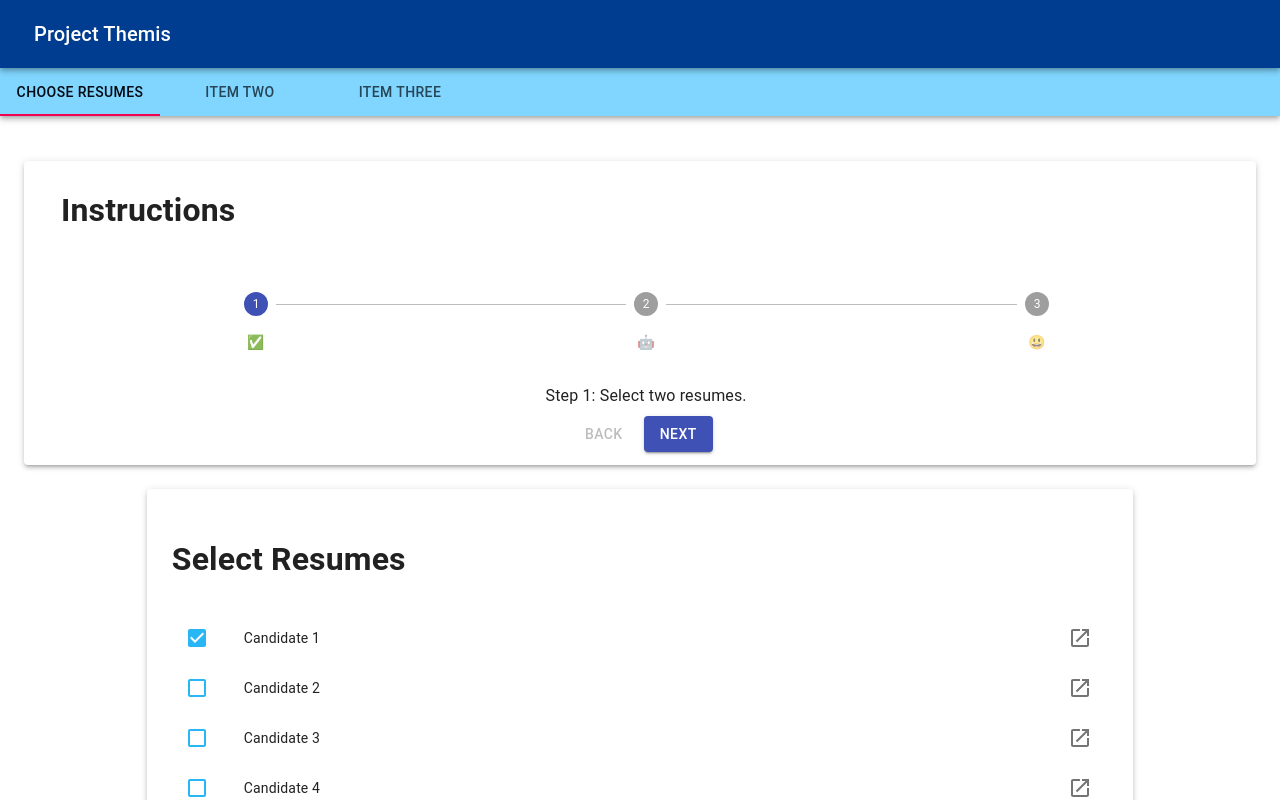
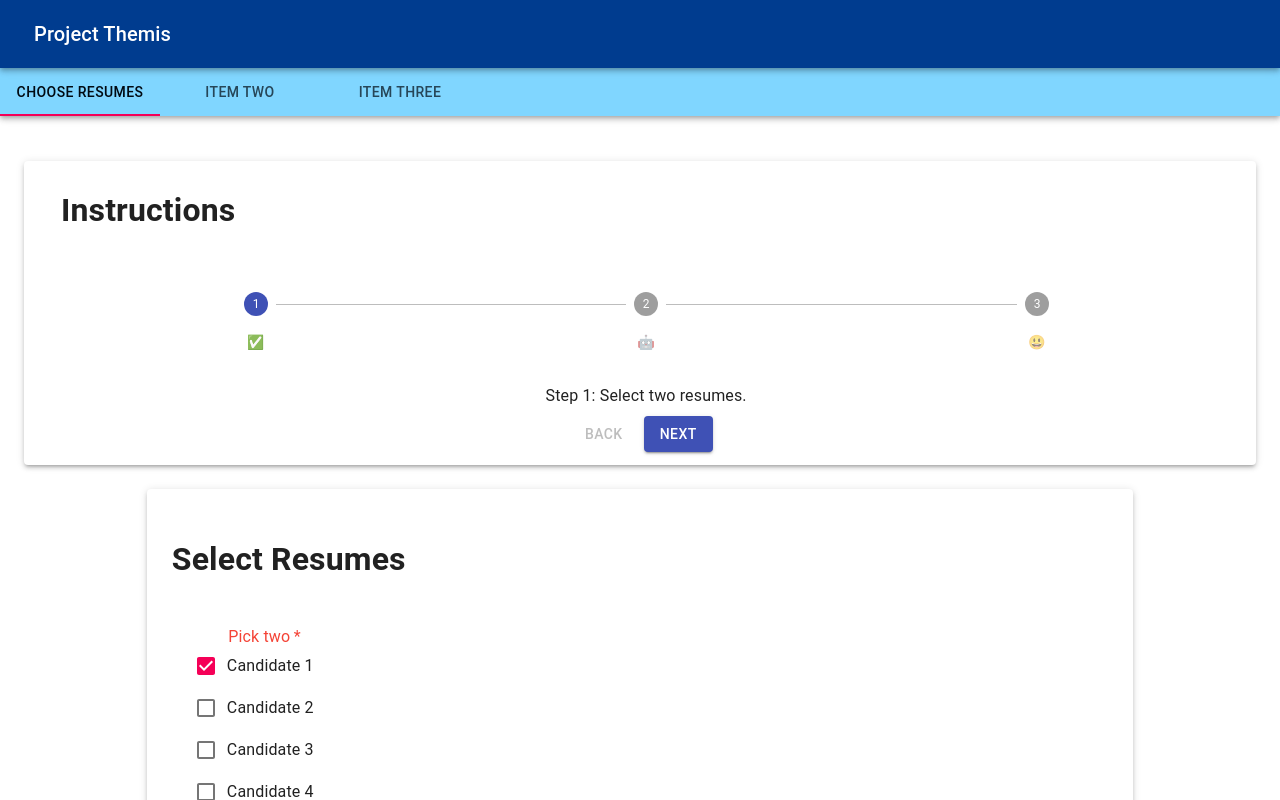
Before and after one commit to kristina-arezina/ai-hack-webapp, a React (Create React App) app: page / in a window 1280 px wide. Shown: the top 800 px of the page. Built offline with nearby package versions, Linux system fonts and the light colour scheme.

Commit message:
can only pick 2

```diff
--- a/src/components/SelectResume.js
+++ b/src/components/SelectResume.js
@@ -1,64 +1,126 @@
 import React from 'react';
 import { makeStyles } from '@material-ui/core/styles';
-import List from '@material-ui/core/List';
-import ListItem from '@material-ui/core/ListItem';
-import ListItemIcon from '@material-ui/core/ListItemIcon';
-import ListItemSecondaryAction from '@material-ui/core/ListItemSecondaryAction';
-import ListItemText from '@material-ui/core/ListItemText';
+import FormLabel from '@material-ui/core/FormLabel';
+import FormControl from '@material-ui/core/FormControl';
+import FormGroup from '@material-ui/core/FormGroup';
+import FormControlLabel from '@material-ui/core/FormControlLabel';
+import FormHelperText from '@material-ui/core/FormHelperText';
 import Checkbox from '@material-ui/core/Checkbox';
-import IconButton from '@material-ui/core/IconButton';
-import OpenInNewIcon from '@material-ui/icons/OpenInNew';
 
 const useStyles = makeStyles((theme) => ({
   root: {
-    width: '100%',
-    backgroundColor: theme.palette.background.paper,
-  }
+    display: 'flex',
+  },
+  formControl: {
+    margin: theme.spacing(3),
+  },
 }));
 
-export default function SelectResume() {
+export default function CheckboxesGroup() {
   const classes = useStyles();
-  const [checked, setChecked] = React.useState([0]);
+  const [state, setState] = React.useState({
+    gilad: true,
+    jason: false,
+    antoine: false,
+    kristina: false,
+  });
 
-  const handleToggle = (value) => () => {
-    const currentIndex = checked.indexOf(value);
-    const newChecked = [...checked];
-
-    if (currentIndex === -1) {
-      newChecked.push(value);
-    } else {
-      newChecked.splice(currentIndex, 1);
-    }
-
-    setChecked(newChecked);
+  const handleChange = (event) => {
+    setState({ ...state, [event.target.name]: event.target.checked });
   };
 
+  const { gilad, jason, antoine, kristina } = state;
+  const error = [gilad, jason, antoine, kristina].filter((v) => v).length !== 2;
+
   return (
-    <List className={classes.root}>
-      {[0, 1, 2, 3].map((value) => {
-        const labelId = `checkbox-list-label-${value}`;
-
-        return (
-          <ListItem key={value} role={undefined} dense button onClick={handleToggle(value)}>
-            <ListItemIcon>
-              <Checkbox
-                style={{color: "#29b6f6"}}
-                edge="start"
-                checked={checked.indexOf(value) !== -1}
-                tabIndex={-1}
-                disableRipple
-                inputProps={{ 'aria-labelledby': labelId }}
-              />
-            </ListItemIcon>
-            <ListItemText id={labelId} primary={`Candidate ${value + 1}`} />
-            <ListItemSecondaryAction>
-              <IconButton edge="end" aria-label="comments">
-                <OpenInNewIcon/>
-              </IconButton>
-            </ListItemSecondaryAction>
-          </ListItem>
-        );
-      })}
-    </List>
+    <div className={classes.root}>
+      <FormControl required error={error} component="fieldset" className={classes.formControl}>
+        <FormLabel component="legend">Pick two</FormLabel>
+        <FormGroup>
+          <FormControlLabel
+            control={<Checkbox checked={gilad} onChange={handleChange} name="gilad" />}
+            label="Candidate 1"
+          />
+          <FormControlLabel
+            control={<Checkbox checked={jason} onChange={handleChange} name="jason" />}
+            label="Candidate 2"
+          />
+          <FormControlLabel
+            control={<Checkbox checked={antoine} onChange={handleChange} name="antoine" />}
+            label="Candidate 3"
+          />
+          <FormControlLabel
+            control={<Checkbox checked={kristina} onChange={handleChange} name="kristina" />}
+            label="Candidate 4"
+          />
+        </FormGroup>
+        <FormHelperText>You can display an error</FormHelperText>
+      </FormControl>
+    </div>
   );
 }
+
+
+// import React from 'react';
+// import { makeStyles } from '@material-ui/core/styles';
+// import List from '@material-ui/core/List';
+// import ListItem from '@material-ui/core/ListItem';
+// import ListItemIcon from '@material-ui/core/ListItemIcon';
+// import ListItemSecondaryAction from '@material-ui/core/ListItemSecondaryAction';
+// import ListItemText from '@material-ui/core/ListItemText';
+// import Checkbox from '@material-ui/core/Checkbox';
+// import IconButton from '@material-ui/core/IconButton';
+// import OpenInNewIcon from '@material-ui/icons/OpenInNew';
+
+// const useStyles = makeStyles((theme) => ({
+//   root: {
+//     width: '100%',
+//     backgroundColor: theme.palette.background.paper,
+//   }
+// }));
+
+// export default function SelectResume() {
+//   const classes = useStyles();
+//   const [checked, setChecked] = React.useState([0]);
+
+//   const handleToggle = (value) => () => {
+//     const currentIndex = checked.indexOf(value);
+//     const newChecked = [...checked];
+
+//     if (currentIndex === -1) {
+//       newChecked.push(value);
+//     } else {
+//       newChecked.splice(currentIndex, 1);
+//     }
+
+//     setChecked(newChecked);
+//   };
+
+//   return (
+//     <List className={classes.root}>
+//       {[0, 1, 2, 3].map((value) => {
+//         const labelId = `checkbox-list-label-${value}`;
+//         return (
+//           <ListItem key={value} role={undefined} dense button onClick={handleToggle(value)}>
+//             <ListItemIcon>
+//               <Checkbox
+//                 style={{color: "#29b6f6"}}
+//                 edge="start"
+//                 checked={checked.indexOf(value) !== -1}
+//                 tabIndex={-1}
+//                 disableRipple
+//                 inputProps={{ 'aria-labelledby': labelId }}
+//               />
+//             </ListItemIcon>
+//             <ListItemText id={labelId} primary={`Candidate ${value + 1}`} />
+//             <ListItemSecondaryAction>
+//               <IconButton edge="end" aria-label="comments">
+//                 <OpenInNewIcon/>
+//               </IconButton>
+//             </ListItemSecondaryAction>
+//           </ListItem>
+//         );
+//       })}
+//     </List>
+//   );
+// }
```
